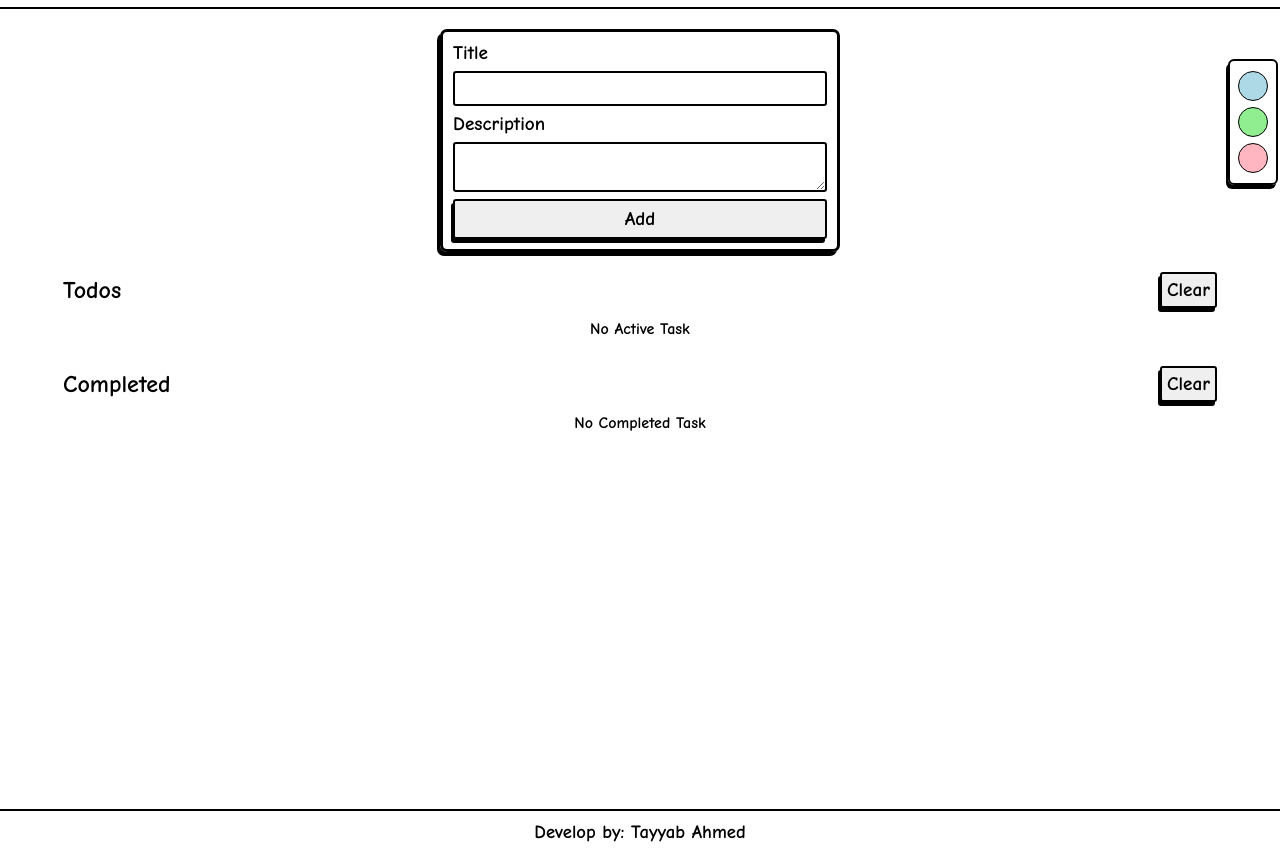
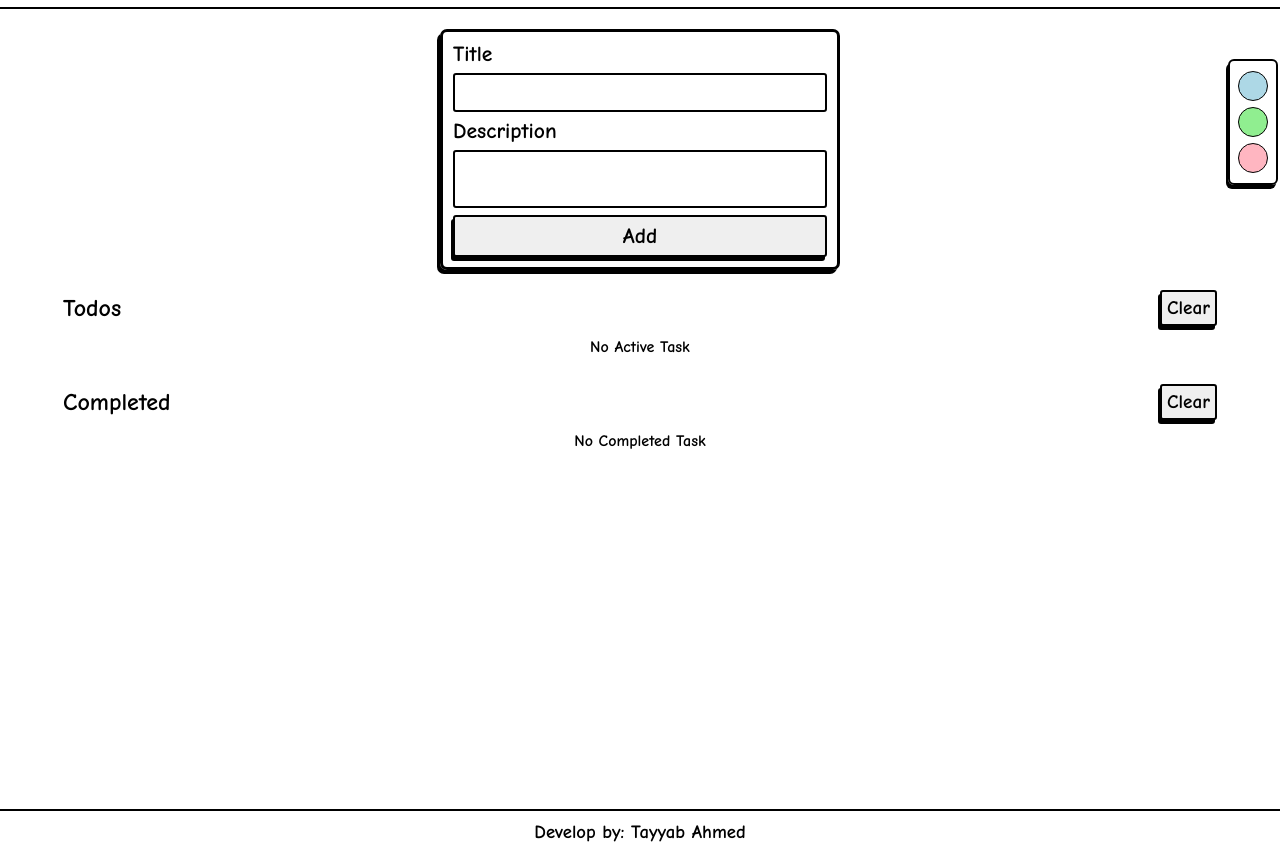
Before and after one commit to TayyabAhmed890/Todo_Manager, a plain HTML site: page index.html in a window 1280 px wide. Shown: the part 41-894 px from the top of the page. Drawn offline with Linux system fonts and the light colour scheme.

Commit message:
modify font sizes

```diff
--- a/style.css
+++ b/style.css
@@ -82,12 +82,14 @@ html,body{
   width: 400px;
   height: auto;
   justify-content: center;
+  font-size: 18px;
 }
 
 #title {
   padding: 8px;
   border: 2px solid black;
   border-radius: 3px;
+  font-size: 17px;
 }
 
 
@@ -95,6 +97,8 @@ html,body{
   border-radius: 3px;
   border: 2px solid black;
   padding: 8px;
+  resize: none;
+  font-size: 17px;
 }
 
 #create-todo {
```
